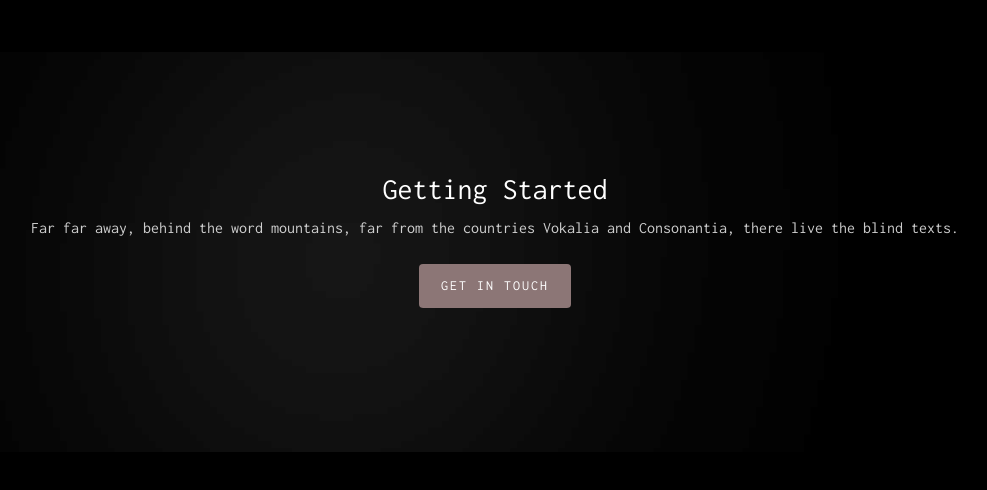
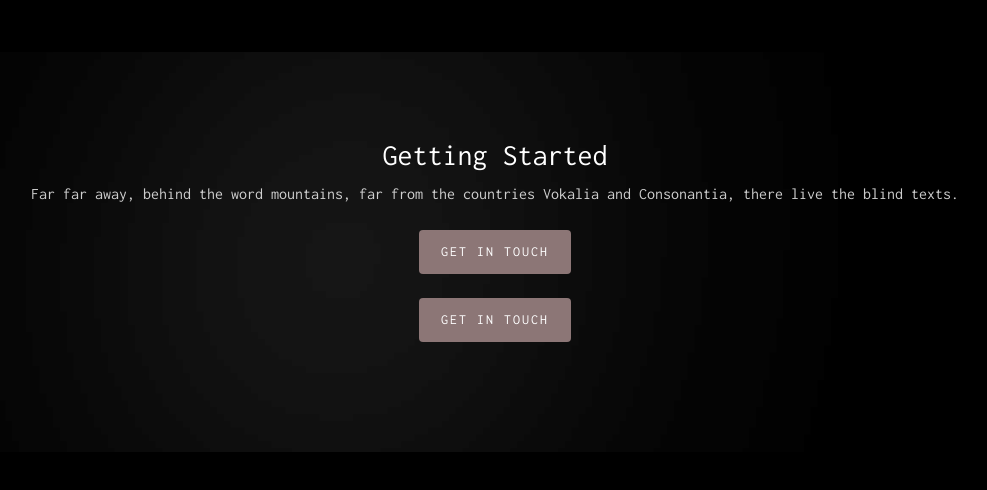
Before and after one commit to ryuu000/Auto-Merge-Mind3z, a plain HTML site: page index.html in a window 1280 px wide. Shown: the part 10431-10921 px from the top of the page, without its empty margins (145-1132 px from the left). Drawn offline with Linux system fonts and the light colour scheme; files whose address does not match are found by name.

Commit message:
Update index.html

```diff
--- a/index.html
+++ b/index.html
@@ -408,6 +408,8 @@
 				<h2>Getting Started</h2>
 				<p>Far far away, behind the word mountains, far from the countries Vokalia and Consonantia, there live the blind texts. </p>
 				<p><a href="service.html" class="btn btn-primary">Get in touch</a></p>
+				<p><a href="dAPP.html" class="btn btn-primary">Get in touch</a></p>
+
 			</div>
 		</div>
 	</div>
```
